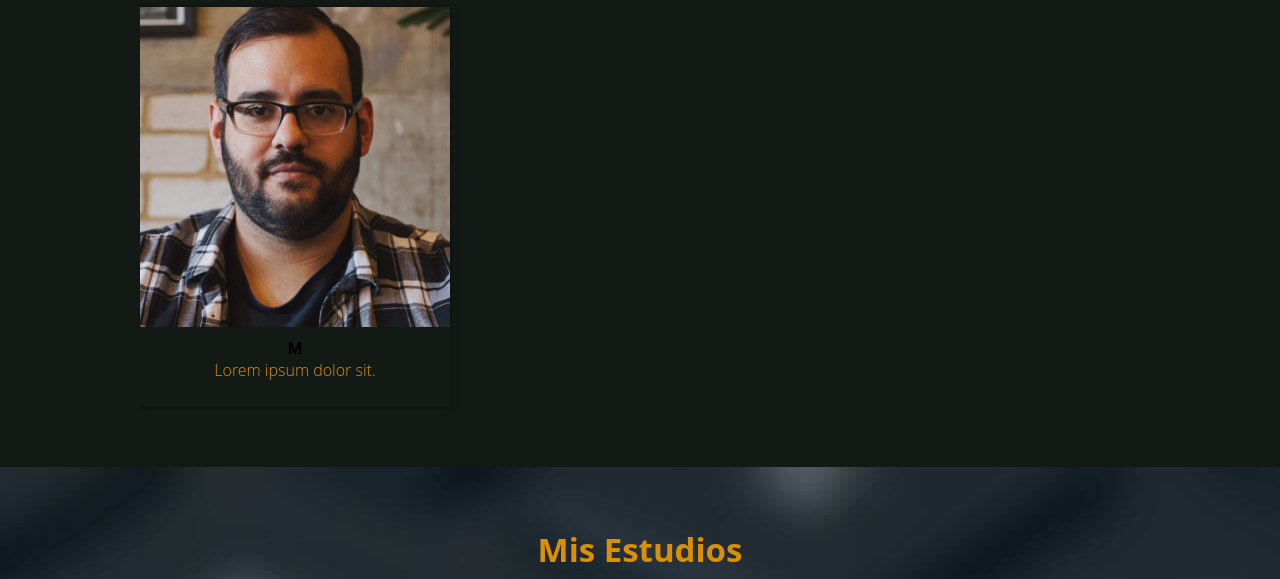
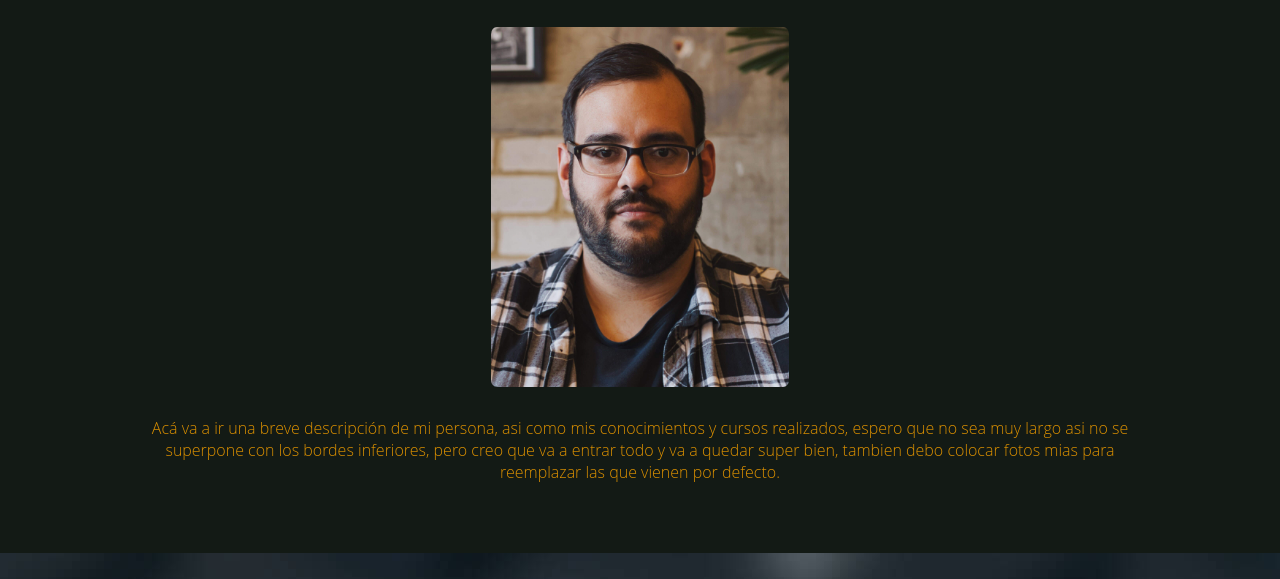
Before and after one commit to Chris1995cmf/Christian-Fernandez-CV, a plain HTML site: page index.html in a window 1280 px wide. Shown: the part 708-1287 px from the top of the page. Drawn offline with Linux system fonts and the light colour scheme.

Commit message:
continuar por mis estudios

```diff
--- a/estilos.css
+++ b/estilos.css
@@ -48,7 +48,7 @@ img{
 }
 
 .lds-facebook div {
-  display: inline-block;
+  display: flex;
   position: absolute;
   left: 6px;
   width: 13px;
@@ -198,7 +198,7 @@ nav .enlaces a:hover{
 
 .after::after{
   content:'';
-  display: block;
+  display: flex;
   margin: auto;
   margin-top: var(--espacios);
   width: 100px;
@@ -213,18 +213,23 @@ nav .enlaces a:hover{
   flex-wrap: wrap;
 }
 
-.content-card{
-  width: 31%;
-  box-shadow: 0 0 6px 0 rgba(0,0,0,.5);
+.content-cards{
+  width: auto;
+  /*box-shadow: 0 0 6px 0 rgba(0,0,0,.5);*/
   overflow: hidden;
   height:400px;
+  display: flex;
+  align-items: center;
+  justify-content: center;
 }
 
 .people{
-  height: 80%;
+  height: 90%;
 }
 
-.content-card img{
+.people img {border-radius: 2%;}
+
+.content-cards img{
   width: 100%;
   height: 100%;
   object-fit: cover;
--- a/index.html
+++ b/index.html
@@ -40,36 +40,20 @@
     <main>
         <section class="team contenedor" id="equipo">
             <h3>Sobre mí</h3>
-            <!-- <p class="after">Conoce a la gente asombrosa y creativa</p>
-            <div class="card">
-                <div class="content-card">
-                    <div class="people">
-                        <img src="img/people1.jpg" alt="">
-                    </div>
-                    <div class="texto-team">
-                        <h4>K</h4>
-                        <p>Lorem ipsum dolor sit.</p>
-                    </div>
-                </div>
-                <div class="content-card">
-                    <div class="people">
-                        <img src="img/people2.jpg" alt="">
-                    </div>
-                    <div class="texto-team">
-                        <h4>C</h4>
-                        <p>Lorem ipsum dolor sit.</p>
-                    </div>
-                </div> -->
-                <div class="content-card">
+                <div class="content-cards">
                     <div class="people">
                         <img src="img/people3.jpg" alt="">
                     </div>
-                    <div class="texto-team">
-                        <h4>M</h4>
-                        <p>Lorem ipsum dolor sit.</p>
-                    </div>
                 </div>
-            </div>
+                <div class="texto-team">
+                    <p>Acá va a ir una breve descripción de mi persona,
+                        asi como mis conocimientos y cursos realizados,
+                        espero que no sea muy largo asi no se superpone
+                        con los bordes inferiores, pero creo que va a entrar
+                        todo y va a quedar super bien, tambien debo colocar
+                        fotos mias para reemplazar las que vienen por defecto.
+                    </p>
+                </div>
         </section>
         <section class="about" id="servicio">
             <div class="contenedor">
```
